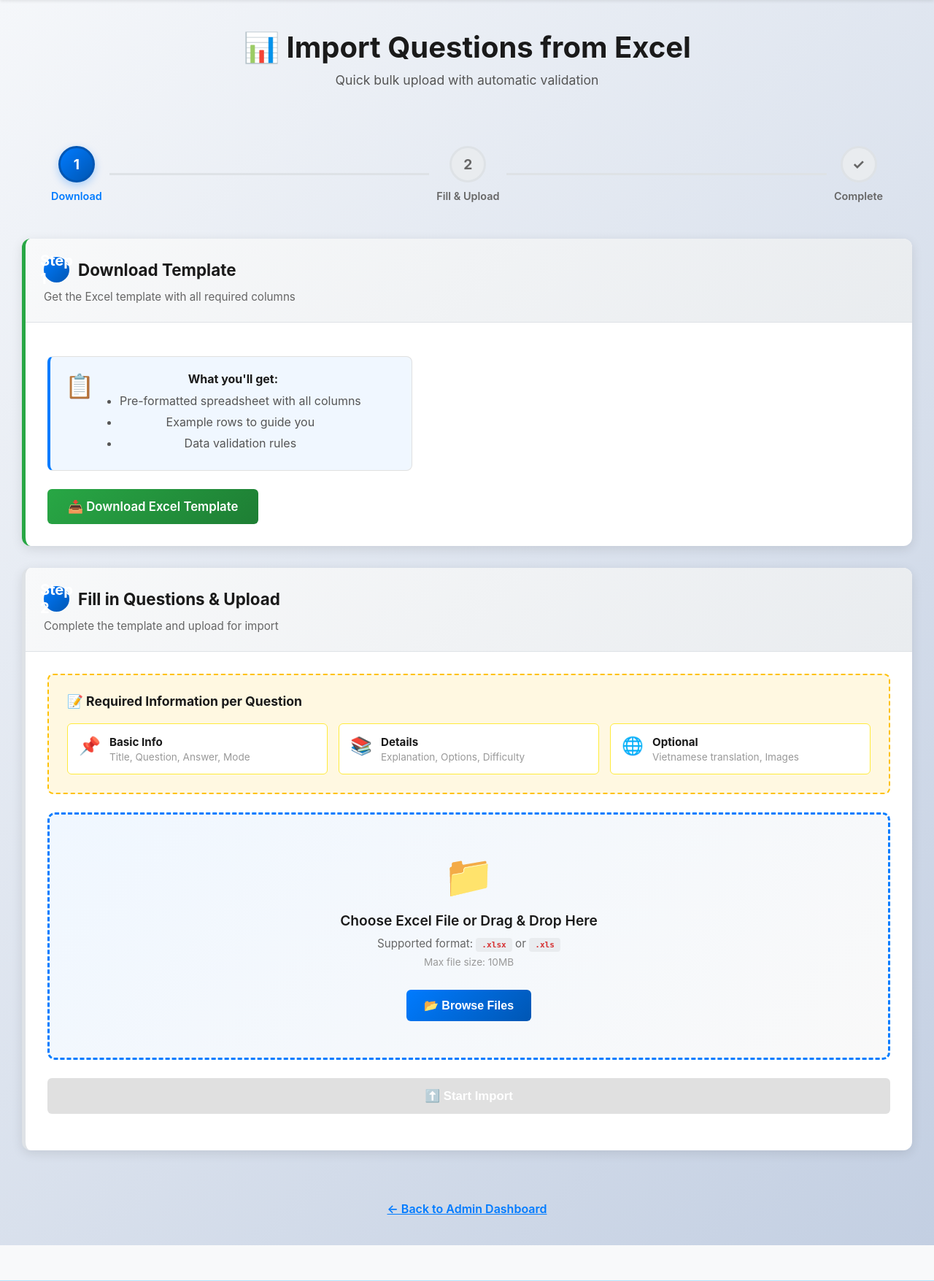
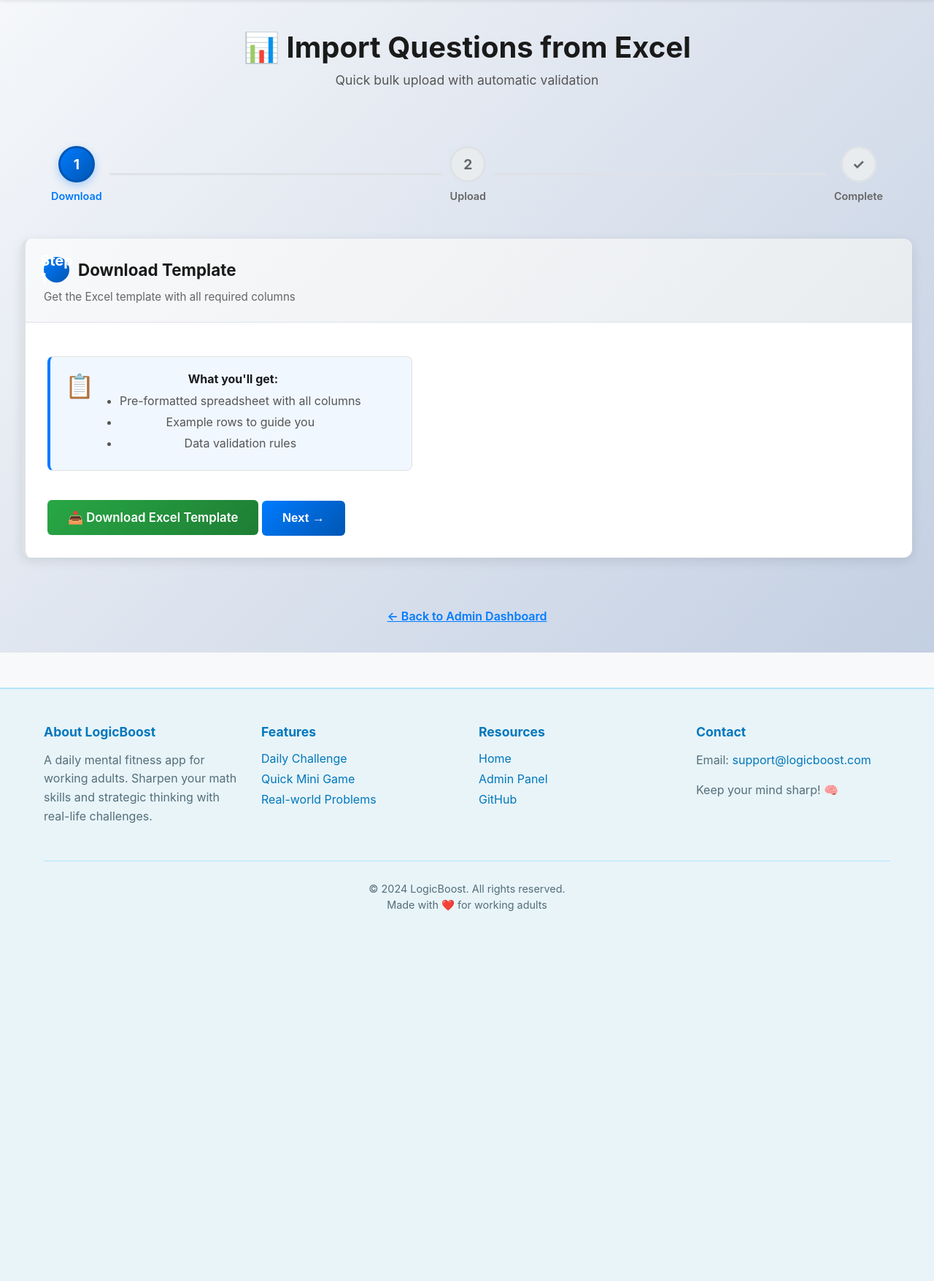
Before and after one commit to DoTienHai/LogicBoost, a Flask app: page /admin/import in a window 1280 px wide. Shown: the part 67-1822 px from the top of the page at 73% size. After the commit the page ends 1315 px from the top, so only its background shows below. Run offline with Flask 3, Linux system fonts and the light colour scheme.

Commit message:
feat(admin): Refactor import Excel UI to 3-step process, hide steps on result, and improve feedback UX

```diff
--- a/app/routes/admin.py
+++ b/app/routes/admin.py
@@ -4,6 +4,7 @@ from app.models import Question, db
 from app.services.import_service import import_from_excel
 import os
 from werkzeug.utils import secure_filename
+import tempfile
 
 admin_bp = Blueprint("admin", __name__, url_prefix="/admin")
 
@@ -175,17 +176,20 @@ def import_page():
                 results = {"errors": ["File must be .xlsx or .xls format"], "success": 0}
             else:
                 try:
-                    # Save temporary file
-                    filename = secure_filename(file.filename)
-                    filepath = os.path.join("/tmp", filename)
-                    file.save(filepath)
+                    # Create temporary file in system temp directory
+                    with tempfile.NamedTemporaryFile(suffix='.xlsx', delete=False) as tmp_file:
+                        filepath = tmp_file.name
+                        file.save(filepath)
 
                     # Import questions from file
                     results = import_from_excel(filepath)
 
                     # Clean up temporary file
-                    if os.path.exists(filepath):
-                        os.remove(filepath)
+                    try:
+                        if os.path.exists(filepath):
+                            os.remove(filepath)
+                    except Exception:
+                        pass  # Ignore cleanup errors
 
                 except Exception as e:
                     results = {"errors": [f"Error processing file: {str(e)}"], "success": 0}
--- a/app/templates/admin/import_excel.html
+++ b/app/templates/admin/import_excel.html
@@ -16,17 +16,17 @@
 
     <!-- Timeline Progress -->
     <div class="timeline">
-        <div class="timeline-step active">
+        <div class="timeline-step {% if not results %}active{% endif %}" id="timeline-step-1">
             <div class="timeline-dot">1</div>
             <div class="timeline-label">Download</div>
         </div>
         <div class="timeline-line"></div>
-        <div class="timeline-step">
+        <div class="timeline-step" id="timeline-step-2">
             <div class="timeline-dot">2</div>
-            <div class="timeline-label">Fill & Upload</div>
+            <div class="timeline-label">Upload</div>
         </div>
         <div class="timeline-line"></div>
-        <div class="timeline-step">
+        <div class="timeline-step {% if results %}active{% endif %}" id="timeline-step-3">
             <div class="timeline-dot">✓</div>
             <div class="timeline-label">Complete</div>
         </div>
@@ -36,7 +36,8 @@
     <div class="import-container">
 
         <!-- ============ STEP 1: DOWNLOAD ============ -->
-        <div class="step-card step-1-active">
+        {% if not results %}
+        <div class="step-card" id="step-1">
             <div class="card-header">
                 <h2><span class="card-step">Step 1</span> Download Template</h2>
                 <p class="card-description">Get the Excel template with all required columns</p>
@@ -58,14 +59,20 @@
                 <a href="{{ url_for('admin.download_template') }}" class="btn btn-download btn-large">
                     📥 Download Excel Template
                 </a>
+
+                <button type="button" class="btn btn-primary btn-large" onclick="goToStep2()" style="margin-top: 1rem;">
+                    Next →
+                </button>
             </div>
         </div>
+        {% endif %}
 
-        <!-- ============ STEP 2: FILL & UPLOAD ============ -->
-        <div class="step-card">
+        <!-- ============ STEP 2: UPLOAD ============ -->
+        {% if not results %}
+        <div class="step-card" id="step-2" style="display: none;">
             <div class="card-header">
-                <h2><span class="card-step">Step 2</span> Fill in Questions & Upload</h2>
-                <p class="card-description">Complete the template and upload for import</p>
+                <h2><span class="card-step">Step 2</span> Upload File</h2>
+                <p class="card-description">Upload your completed Excel file for import</p>
             </div>
 
             <div class="card-body">
@@ -135,33 +142,48 @@
                 </form>
             </div>
         </div>
+        {% endif %}
 
         <!-- ============ STEP 3: RESULTS ============ -->
-        {% if success is defined or errors is defined %}
-        <div class="step-card result-card">
+        {% if results %}
+        <div class="step-card result-card no-badge">
             <div class="card-header">
-                <h2><span class="card-step">Step 3</span> Import Results</h2>
+                <h2><span class="card-step">Step 3</span> Status</h2>
             </div>
 
             <div class="card-body">
-                {% if success > 0 %}
+                {% if results.success > 0 and not results.errors %}
                 <div class="import-result success">
                     <div class="result-icon">✅</div>
                     <div class="result-content">
-                        <h3>Import Successful!</h3>
-                        <p><strong>{{ success }}</strong> question(s) have been imported successfully</p>
+                        <h3>Update Successful!</h3>
+                        <p><strong>{{ results.success }}</strong> question(s) have been imported successfully without any errors.</p>
+                    </div>
+                </div>
+                {% elif results.success > 0 and results.errors %}
+                <div class="import-result warning">
+                    <div class="result-icon">⚠️</div>
+                    <div class="result-content">
+                        <h3>Partial Update Successful</h3>
+                        <p><strong>{{ results.success }}</strong> question(s) were imported, but <strong>{{ results.errors|length }}</strong> row(s) failed.</p>
+                    </div>
+                </div>
+                {% else %}
+                <div class="import-result errors">
+                    <div class="result-icon">❌</div>
+                    <div class="result-content">
+                        <h3>Update Failed</h3>
+                        <p>No questions were imported. Please check the errors below.</p>
                     </div>
                 </div>
                 {% endif %}
 
-                {% if errors %}
-                <div class="import-result errors">
-                    <div class="result-icon">⚠️</div>
+                {% if results.errors %}
+                <div class="import-result errors-detail">
                     <div class="result-content">
-                        <h3>Validation Errors Found</h3>
-                        <p>{{ errors|length }} row(s) had issues. Please review:</p>
+                        <h3>Reason for Failure:</h3>
                         <ul class="error-list">
-                            {% for error in errors %}
+                            {% for error in results.errors %}
                             <li><code>{{ error }}</code></li>
                             {% endfor %}
                         </ul>
@@ -171,7 +193,7 @@
                 {% endif %}
 
                 <div class="result-actions">
-                    <a href="{{ url_for('admin.import_excel') }}" class="btn btn-primary">⬆️ Upload Another File</a>
+                    <a href="{{ url_for('admin.import_page') }}" class="btn btn-primary">⬆️ Upload Another File</a>
                     <a href="{{ url_for('admin.index') }}" class="btn btn-secondary">➔ Go to Questions</a>
                 </div>
             </div>
@@ -193,6 +215,17 @@
     const submitBtn = document.getElementById('submitBtn');
     const fileName = document.getElementById('fileName');
 
+    // Step navigation
+    function goToStep2() {
+        // Hide Step 1
+        document.getElementById('step-1').style.display = 'none';
+        // Show Step 2
+        document.getElementById('step-2').style.display = 'block';
+        // Update timeline
+        document.getElementById('timeline-step-1').classList.remove('active');
+        document.getElementById('timeline-step-2').classList.add('active');
+    }
+
     // File selection
     fileInput.addEventListener('change', (e) => {
         if (e.target.files.length > 0) {
@@ -200,7 +233,6 @@
             fileZone.classList.add('hidden');
             fileInfo.classList.remove('hidden');
             submitBtn.disabled = false;
-            updateTimeline();
         }
     });
 
@@ -225,7 +257,6 @@
             fileZone.classList.add('hidden');
             fileInfo.classList.remove('hidden');
             submitBtn.disabled = false;
-            updateTimeline();
         }
     });
 
@@ -235,31 +266,6 @@
         fileZone.classList.remove('hidden');
         fileInfo.classList.add('hidden');
         submitBtn.disabled = true;
-        resetTimeline();
-    }
-
-    // Timeline management
-    function updateTimeline() {
-        const steps = document.querySelectorAll('.timeline-step');
-        if (steps.length >= 2) {
-            steps[0].classList.remove('active');
-            steps[1].classList.add('active');
-        }
-
-        const stepCard = document.querySelector('.step-1-active');
-        if (stepCard) {
-            stepCard.classList.remove('step-1-active');
-        }
-    }
-
-    function resetTimeline() {
-        const steps = document.querySelectorAll('.timeline-step');
-        if (steps.length >= 1) {
-            steps[0].classList.add('active');
-        }
-        if (steps.length >= 2) {
-            steps[1].classList.remove('active');
-        }
     }
 
     // Form submit validation
@@ -267,10 +273,11 @@
         if (!fileInput.files.length) {
             e.preventDefault();
             alert('Please select a file');
+        } else {
+            // Update timeline to step 3 when submitting
+            document.getElementById('timeline-step-2').classList.remove('active');
+            document.getElementById('timeline-step-3').classList.add('active');
         }
     });
-
-    // Initialize timeline
-    resetTimeline();
 </script>
 {% endblock %}
```
